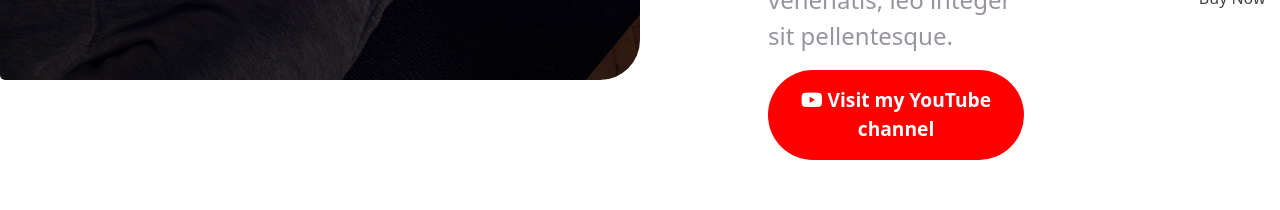
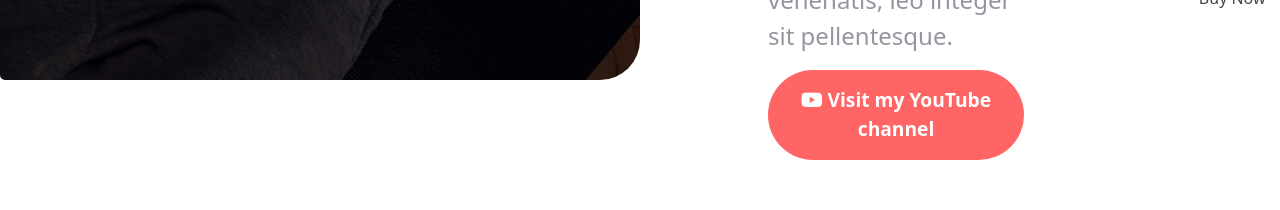
Before and after one commit to Adelmysterio/proj-html-vuejs, a Vue app: page / in a window 1280 px wide. In both pictures the pointer is over the button 896 px from the left and 3229 px from the top of the page. Shown: the part 3114-3324 px from the top of the page. Built offline with nearby package versions, Linux system fonts and the light colour scheme; no server answers.

Commit message:
aggiunto hover a button in videoandarticles

```diff
--- a/src/components/VideoAndCallToAction.vue
+++ b/src/components/VideoAndCallToAction.vue
@@ -194,6 +194,9 @@ button.bg-red {
     width: fit-content;
     font-size: 1.2rem;
     font-weight: bold;
+    &:hover {
+        background-color: rgb(255, 101, 101);
+    }
 }
 
 a {
```
